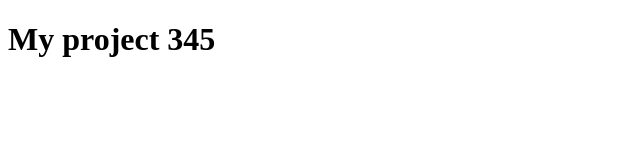
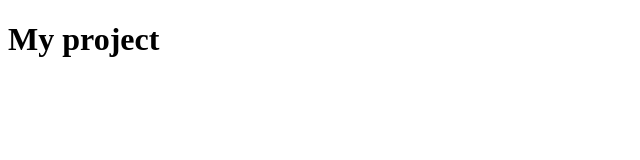
Before and after one commit to Sergy1973/my-project, a plain HTML site: page index.html in a window 1280 px wide. Shown: the full height of the page, 0-640 px from the left. Drawn offline with Linux system fonts and the light colour scheme.

Commit message:
title was changed

```diff
--- a/index.html
+++ b/index.html
@@ -7,7 +7,7 @@
     <title>My project</title>
 </head>
 <body>
-    <h1>My project 345</h1>
+    <h1>My project</h1>
 
 </body>
 </html>
```
